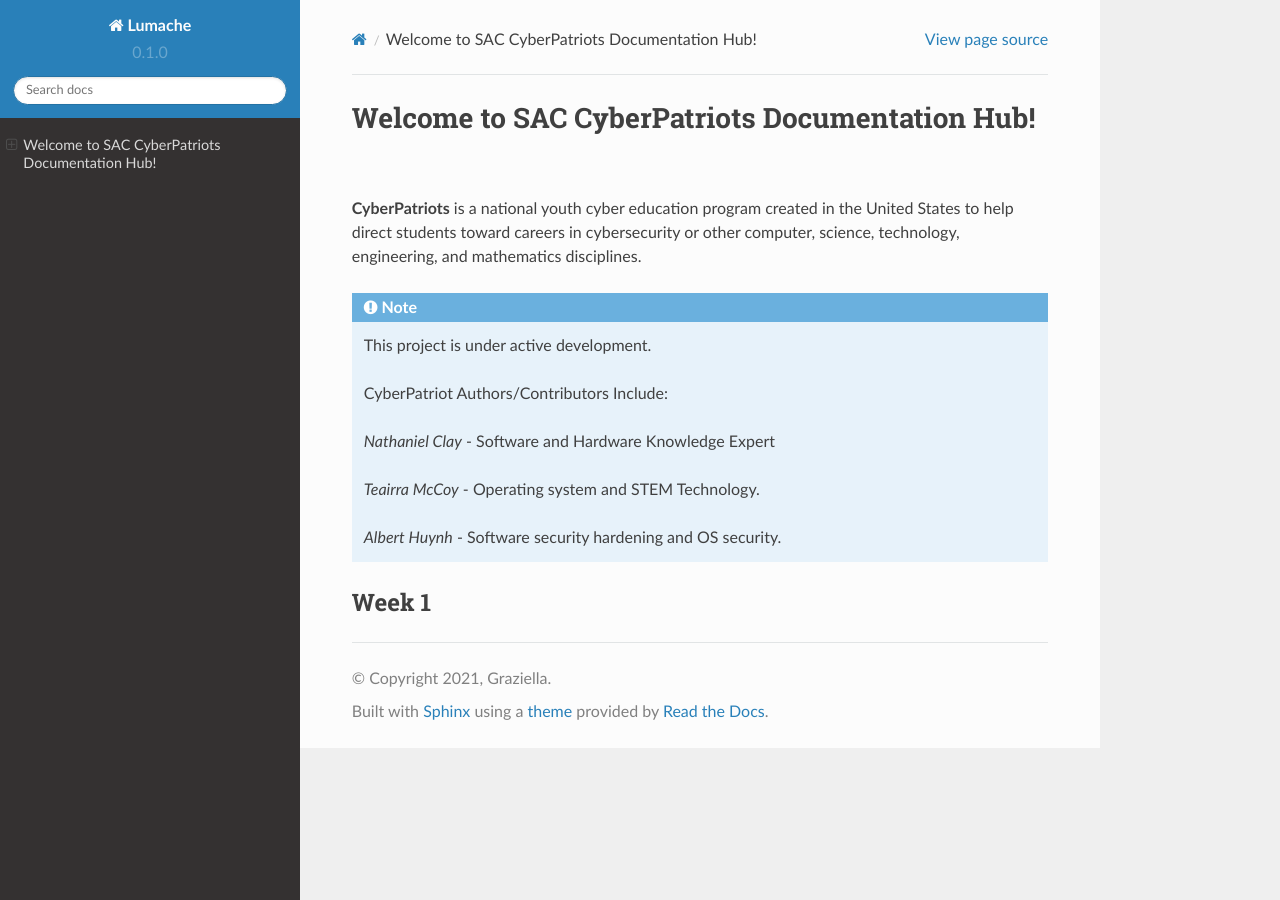
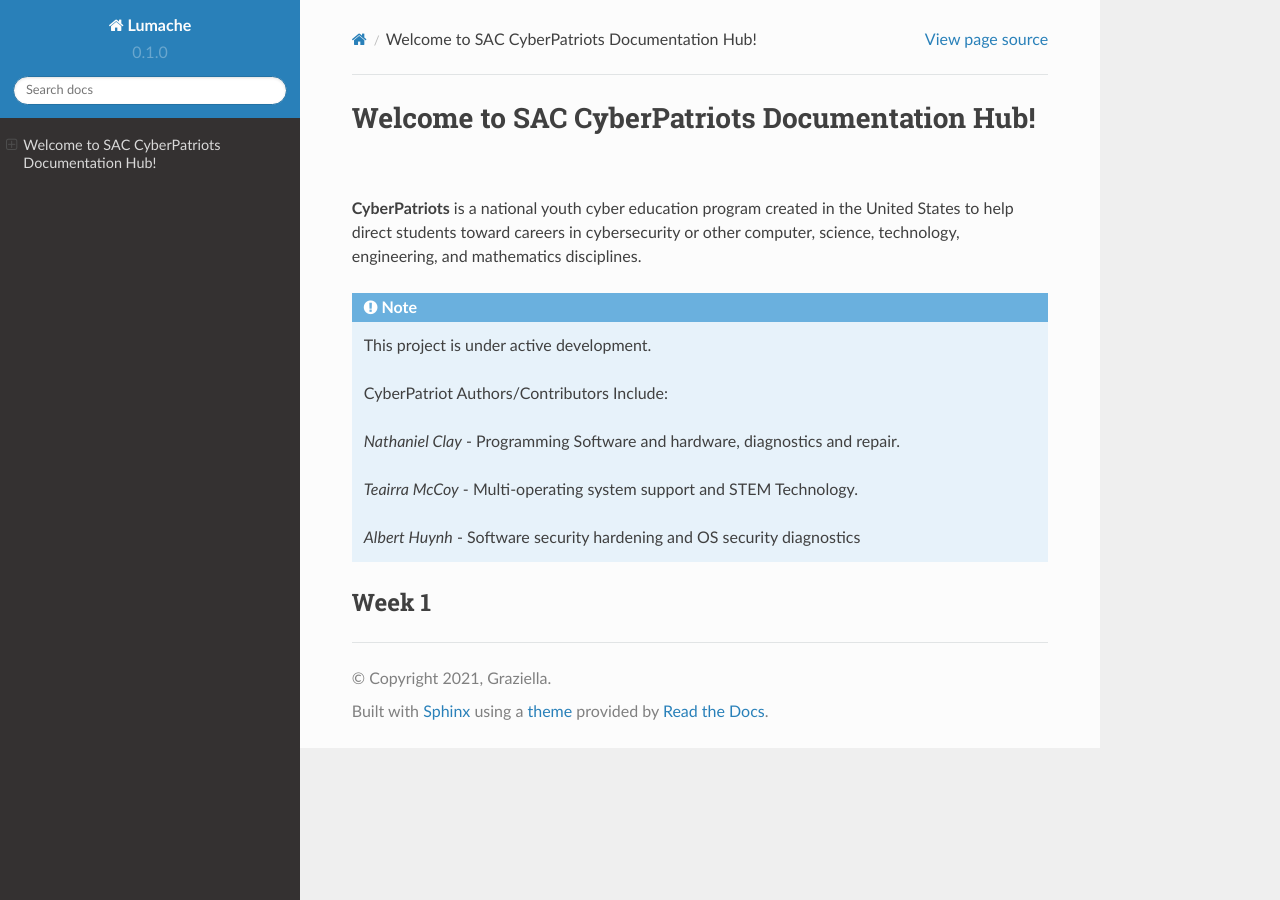
Before and after one commit to natt96z/cybersac, a Sphinx documentation site: the page built from docs/source/index.rst, in a window 1280 px wide. Built offline with Sphinx 7.4.7 and the Read the Docs theme 2.0.0, drawn with Linux system fonts in a browser that asks for light colours.

Commit message:
Update index.rst

```diff
--- a/docs/source/index.rst
+++ b/docs/source/index.rst
@@ -11,11 +11,11 @@ Welcome to SAC CyberPatriots Documentation Hub!
 
    CyberPatriot Authors/Contributors Include:
 
-   *Nathaniel Clay* - Software and Hardware Knowledge Expert
+   *Nathaniel Clay* - Programming Software and hardware, diagnostics and repair.
 
-   *Teairra McCoy* - Operating system and STEM Technology.
+   *Teairra McCoy* - Multi-operating system support and STEM Technology.
 
-   *Albert Huynh* - Software security hardening and OS security.
+   *Albert Huynh* - Software security hardening and OS security diagnostics
 
 Week 1
 --------
```
